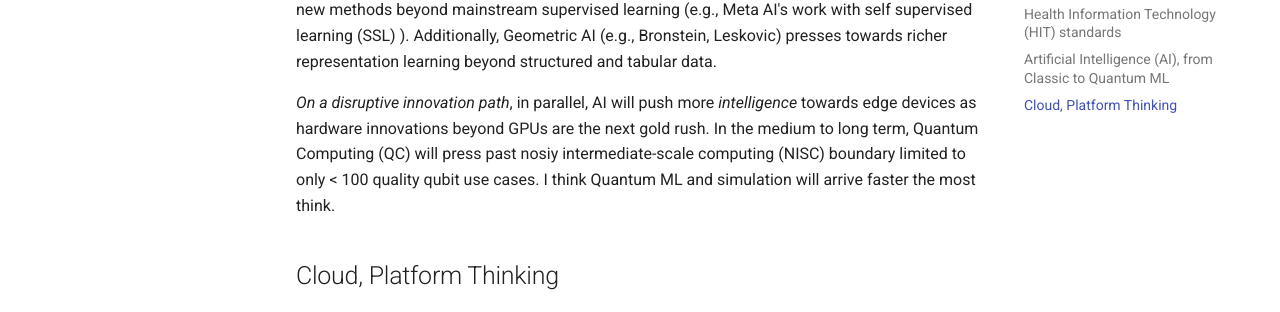
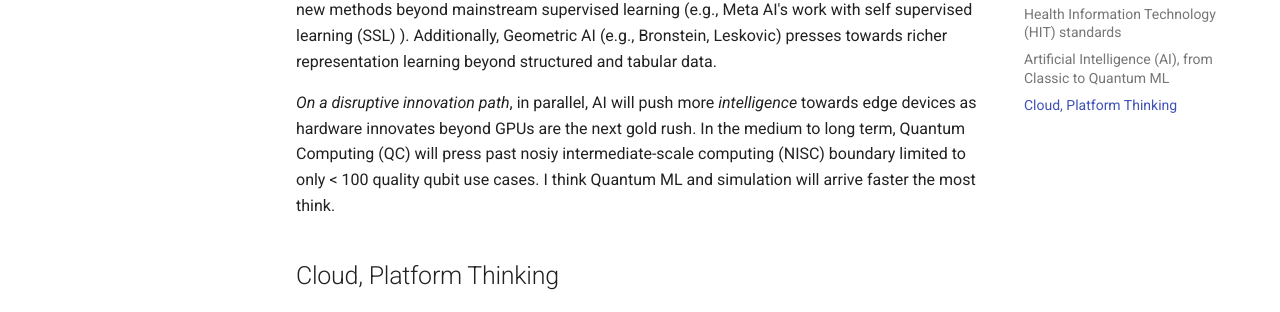
Before and after one commit to nalbarr/portfolio, an MkDocs documentation site: the page built from docs/areas.md, in a window 1280 px wide and 900 px high, scrolled down 2030 px. Shown: the part 256-568 px from the top of the window. Built offline with MkDocs 1.6.1 and Material for MkDocs 9.7.7, drawn with Linux system fonts in a browser that asks for light colours; some of the changed text lies outside the part shown.

Commit message:
Update areas.md

```diff
--- a/docs/areas.md
+++ b/docs/areas.md
@@ -45,7 +45,7 @@ The AI landscape moves fast.  What about the future?  Let me break it into two c
 
 Near term - most of compute will still migrate to Cloud and server.  Big tech is already pushing new methods beyond mainstream supervised learning (e.g., Meta AI's work with self supervised learning (SSL) ).  Additionally, Geometric AI (e.g., Bronstein, Leskovic) presses towards richer representation learning beyond structured and tabular data.
 
-*On a disruptive innovation path*, in parallel, AI will push more *intelligence* towards edge devices as hardware innovations beyond GPUs are the next gold rush.  In the medium to long term, Quantum Computing (QC) will press past nosiy intermediate-scale computing (NISC) boundary limited to only < 100 quality qubit use cases.  I think Quantum ML and simulation will arrive faster the most think.
+*On a disruptive innovation path*, in parallel, AI will push more *intelligence* towards edge devices as hardware innovates beyond GPUs are the next gold rush.  In the medium to long term, Quantum Computing (QC) will press past nosiy intermediate-scale computing (NISC) boundary limited to only < 100 quality qubit use cases.  I think Quantum ML and simulation will arrive faster the most think.
 
 ## Cloud, Platform Thinking
 For clients, I need to address their problems in the near and medium term.  This involves intentful listening and problem framing which requires an objective, solution agnostic and cloud neutral stance.  It really is not about Cloud; more about using platform thinking to solve problems in the small, then at scale.
```
Also changed, not shown: other parts of docs/areas.md (+1 -1 lines).
